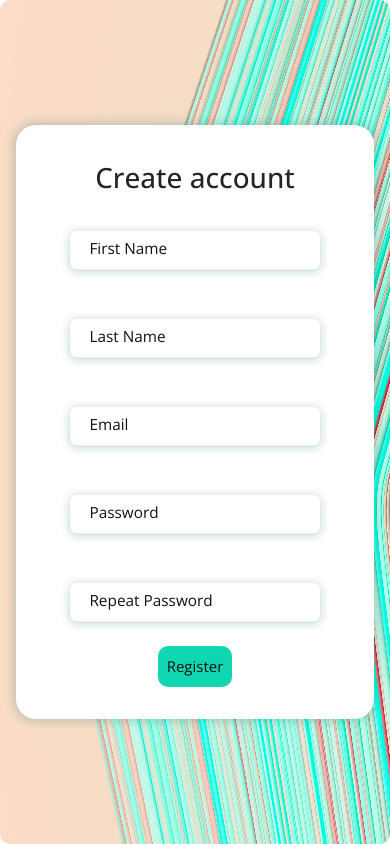
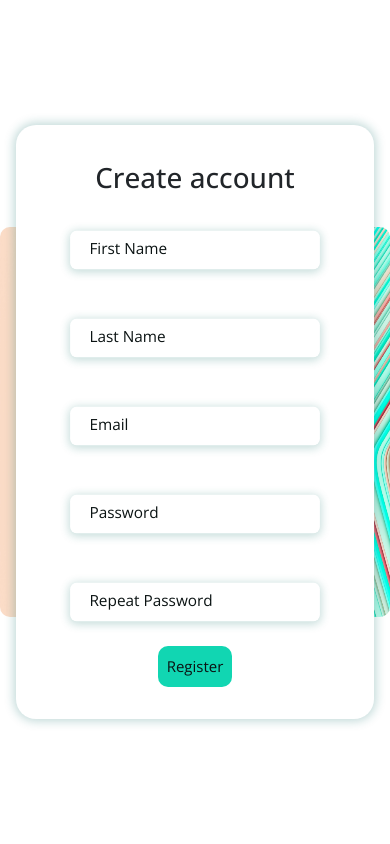
Before and after one commit to jmtgalvez/besh-flexi, a React (Create React App) app in the folder capstone-client/: page /Register in a window 390 px wide. Built offline with nearby package versions, Linux system fonts and the light colour scheme.

Commit message:
Adjust css styling for mobile.

```diff
--- a/capstone-client/public/css/register.css
+++ b/capstone-client/public/css/register.css
@@ -115,7 +115,7 @@
   }
   .register__section .register__section__container__image {
     width: 100vw;
-    height: 100%;
+    height: 100vw;
     position: absolute;
   }
 }
--- a/capstone-client/public/scss/register.scss
+++ b/capstone-client/public/scss/register.scss
@@ -124,7 +124,7 @@
     }
     .register__section__container__image {
       width: 100vw;
-      height: 100%;
+      height: 100vw;
       position: absolute;
     }
   }
```
